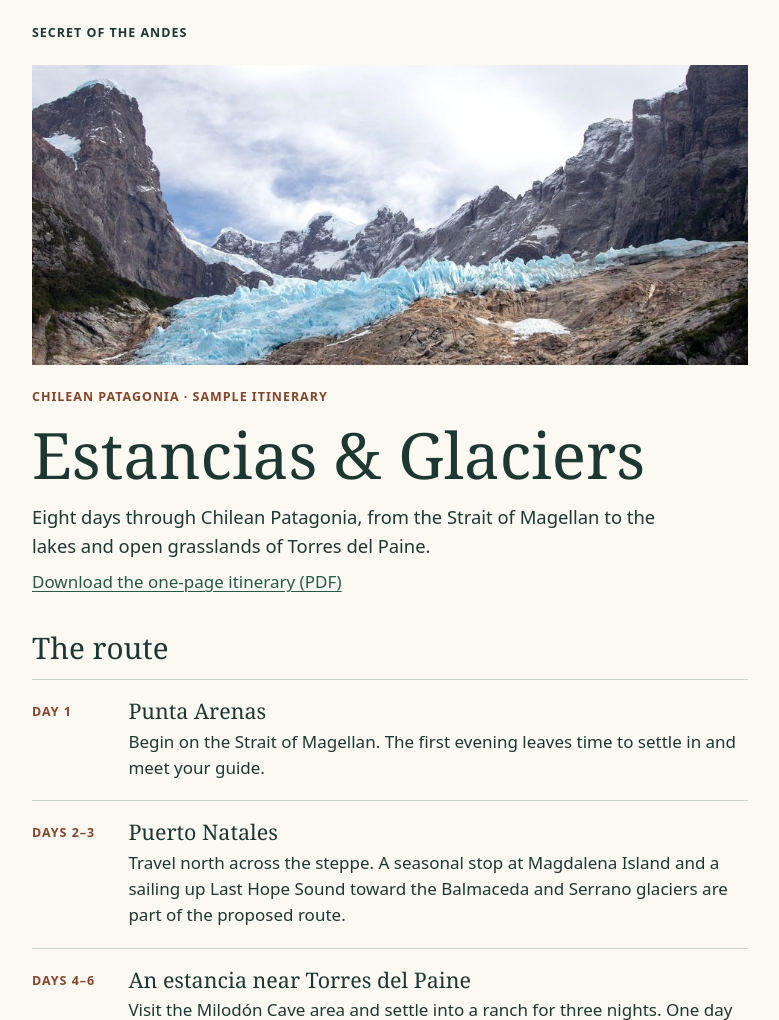
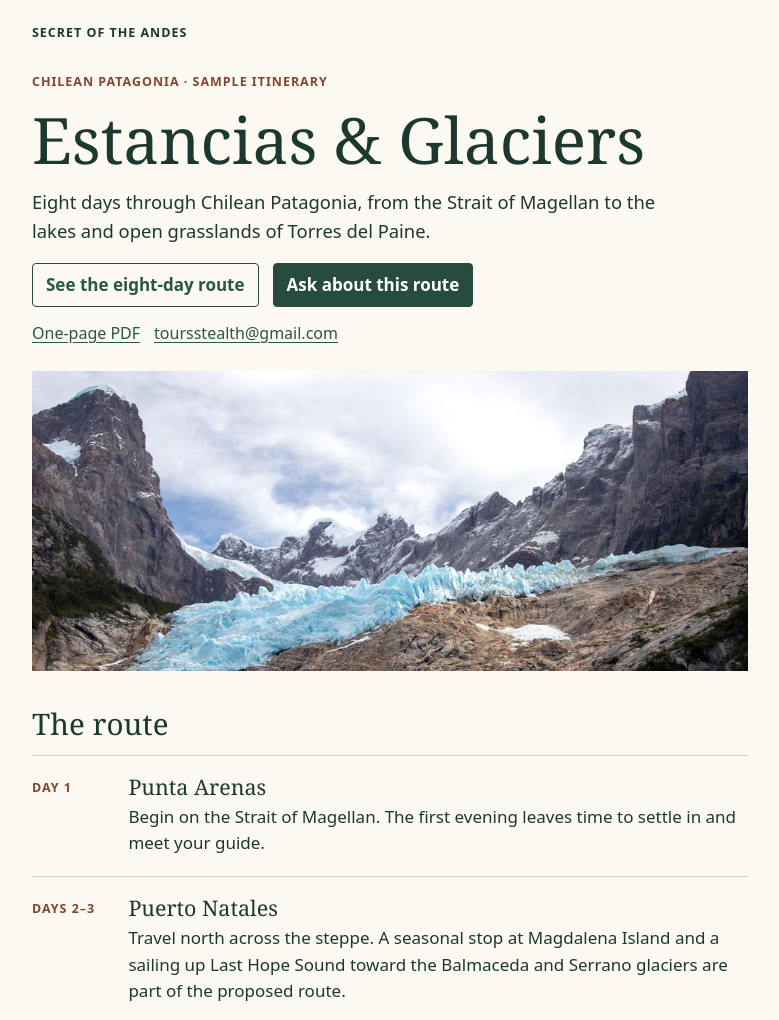
Before and after one commit to JavsDr/secret-of-the-andes, a plain HTML site: page patagonia/index.html in a window 1280 px wide. Shown: the top 1020 px of the page, without its empty margins (250-1029 px from the left). Drawn offline with Linux system fonts and the light colour scheme.

Commit message:
Put the itinerary and enquiry actions above the fold

```diff
--- a/patagonia/index.html
+++ b/patagonia/index.html
@@ -1,7 +1,11 @@
 <!doctype html>
 <html lang="en"><head><meta charset="utf-8"><meta name="viewport" content="width=device-width,initial-scale=1"><title>Estancias &amp; Glaciers | Secret of the Andes</title><meta name="description" content="Eight days through Chilean Patagonia, from the Strait of Magellan to the lakes and open grasslands of Torres del Paine."><style>
 *{box-sizing:border-box}body{margin:0;background:#fbf9f2;color:#1d3731;font:17px/1.55 system-ui,sans-serif}main{max-width:760px;margin:auto;padding:0 22px 40px}header{font-weight:700;letter-spacing:.08em;font-size:.78rem;padding:23px 0}figure{margin:0}img{width:100%;height:clamp(180px,35vw,300px);object-fit:cover;display:block}h1,h2,h3{font-family:Georgia,serif;font-weight:400;line-height:1.12}h1{font-size:clamp(2.7rem,7vw,4rem);margin:.2em 0}h2{font-size:1.85rem;margin:1.2em 0 .5em}h3{font-size:1.34rem;margin:0 0 .25em}p{margin:.5em 0}.kicker,section span{color:#83452c;font-size:.78rem;letter-spacing:.08em;font-weight:700;text-transform:uppercase}.kicker{margin-top:1.7em}.intro{font-size:1.15rem;max-width:36em}a{color:#285745;text-underline-offset:.18em}section{display:grid;grid-template-columns:5.4rem 1fr;gap:10px;border-top:1px solid #ccd4c7;padding:19px 0}section span{padding-top:3px}section p{margin:0}.note{font-size:.93rem}.contact{border-top:1px solid #ccd4c7;padding-top:4px;margin-top:22px}.button{display:inline-block;background:#284b40;color:white;padding:10px 16px;text-decoration:none;border-radius:4px;margin:.6em .6em .5em 0}footer{font-size:.8rem;color:#4b5951;margin-top:2.4em}@media(max-width:400px){main{padding-inline:16px}section{grid-template-columns:4rem 1fr}}
-</style></head><body><main><header>SECRET OF THE ANDES</header><figure><img src="../img/sota-08-glaciar-balmaceda-m.jpg" alt="Blue ice of the Balmaceda Glacier above Last Hope Sound, Chile"></figure>
-<p class="kicker">Chilean Patagonia · Sample itinerary</p><h1>Estancias &amp; Glaciers</h1><p class="intro">Eight days through Chilean Patagonia, from the Strait of Magellan to the lakes and open grasslands of Torres del Paine.</p><p><a href="Estancias-and-Glaciers.pdf" download>Download the one-page itinerary (PDF)</a></p>
-<h2>The route</h2><section><span>Day 1</span><div><h3>Punta Arenas</h3><p>Begin on the Strait of Magellan. The first evening leaves time to settle in and meet your guide.</p></div></section><section><span>Days 2–3</span><div><h3>Puerto Natales</h3><p>Travel north across the steppe. A seasonal stop at Magdalena Island and a sailing up Last Hope Sound toward the Balmaceda and Serrano glaciers are part of the proposed route.</p></div></section><section><span>Days 4–6</span><div><h3>An estancia near Torres del Paine</h3><p>Visit the Milodón Cave area and settle into a ranch for three nights. One day looks outward to the park and its lakes. Another stays close to the estancia, with time to explore the steppe.</p></div></section><section><span>Days 7–8</span><div><h3>Return to Puerto Natales</h3><p>Spend a final night in town before your onward flight.</p></div></section><p class="note">This is a sample itinerary for planning. Sailing depends on the weather. Dates, lodging, walking options and availability are being confirmed.</p><div class="contact"><h2>Make it your journey</h2><p>What walking pace suits you, and when would you like to go?</p><p><a class="button" href="mailto:toursstealth@gmail.com?subject=Patagonia%20enquiry%20%7C%20Instagram%20sample%20itinerary">Ask us about the route</a> <a href="mailto:toursstealth@gmail.com?subject=Patagonia%20enquiry%20%7C%20Instagram%20sample%20itinerary">toursstealth@gmail.com</a></p></div>
+.kicker{margin-top:.4rem}.actions,.resources{display:flex;align-items:center;flex-wrap:wrap;gap:6px 14px}.actions{margin:1.1rem 0 .25rem}.actions a,.resources a{display:inline-flex;align-items:center;min-height:44px}.actions a{justify-content:center;border:1px solid #284b40;border-radius:4px;padding:8px 13px;text-decoration:none;font-weight:600}.actions .ask{background:#284b40;color:white}.resources{margin:0 0 1rem;font-size:1rem}#route{scroll-margin-top:1rem}@media(max-width:360px){header{padding:16px 0}.actions{gap:6px}.actions a{padding:8px 10px}}
+</style></head><body><main><header>SECRET OF THE ANDES</header>
+<p class="kicker">Chilean Patagonia · Sample itinerary</p><h1>Estancias &amp; Glaciers</h1><p class="intro">Eight days through Chilean Patagonia, from the Strait of Magellan to the lakes and open grasslands of Torres del Paine.</p>
+<nav class="actions" aria-label="Itinerary and enquiries"><a href="#route">See the eight-day route</a><a class="ask" href="mailto:toursstealth@gmail.com?subject=Patagonia%20enquiry%20%7C%20Instagram%20sample%20itinerary">Ask about this route</a></nav>
+<p class="resources"><a href="Estancias-and-Glaciers.pdf" download>One-page PDF</a><a href="mailto:toursstealth@gmail.com?subject=Patagonia%20enquiry%20%7C%20Instagram%20sample%20itinerary">toursstealth@gmail.com</a></p>
+<figure><img src="../img/sota-08-glaciar-balmaceda-m.jpg" alt="Blue ice of the Balmaceda Glacier above Last Hope Sound, Chile"></figure>
+<h2 id="route" tabindex="-1">The route</h2><section><span>Day 1</span><div><h3>Punta Arenas</h3><p>Begin on the Strait of Magellan. The first evening leaves time to settle in and meet your guide.</p></div></section><section><span>Days 2–3</span><div><h3>Puerto Natales</h3><p>Travel north across the steppe. A seasonal stop at Magdalena Island and a sailing up Last Hope Sound toward the Balmaceda and Serrano glaciers are part of the proposed route.</p></div></section><section><span>Days 4–6</span><div><h3>An estancia near Torres del Paine</h3><p>Visit the Milodón Cave area and settle into a ranch for three nights. One day looks outward to the park and its lakes. Another stays close to the estancia, with time to explore the steppe.</p></div></section><section><span>Days 7–8</span><div><h3>Return to Puerto Natales</h3><p>Spend a final night in town before your onward flight.</p></div></section><p class="note">This is a sample itinerary for planning. Sailing depends on the weather. Dates, lodging, walking options and availability are being confirmed.</p><div class="contact"><h2>Make it your journey</h2><p>What walking pace suits you, and when would you like to go?</p><p><a class="button" href="mailto:toursstealth@gmail.com?subject=Patagonia%20enquiry%20%7C%20Instagram%20sample%20itinerary">Ask us about the route</a> <a href="mailto:toursstealth@gmail.com?subject=Patagonia%20enquiry%20%7C%20Instagram%20sample%20itinerary">toursstealth@gmail.com</a></p></div>
 <footer>Photograph (cropped): <a href="https://www.flickr.com/photos/pauljill/29324236752/">Balmaceda glacier</a> by Paul Asman and Jill Lenoble, <a href="https://creativecommons.org/licenses/by/2.0/">CC BY 2.0</a>. Instagram profile photograph (cropped): <a href="https://www.flickr.com/photos/pedrosz/53467301192/">Torres del Paine sunrise</a> by Pedro Szekely, <a href="https://creativecommons.org/licenses/by-sa/2.0/">CC BY-SA 2.0</a>.</footer></main></body></html>
```
